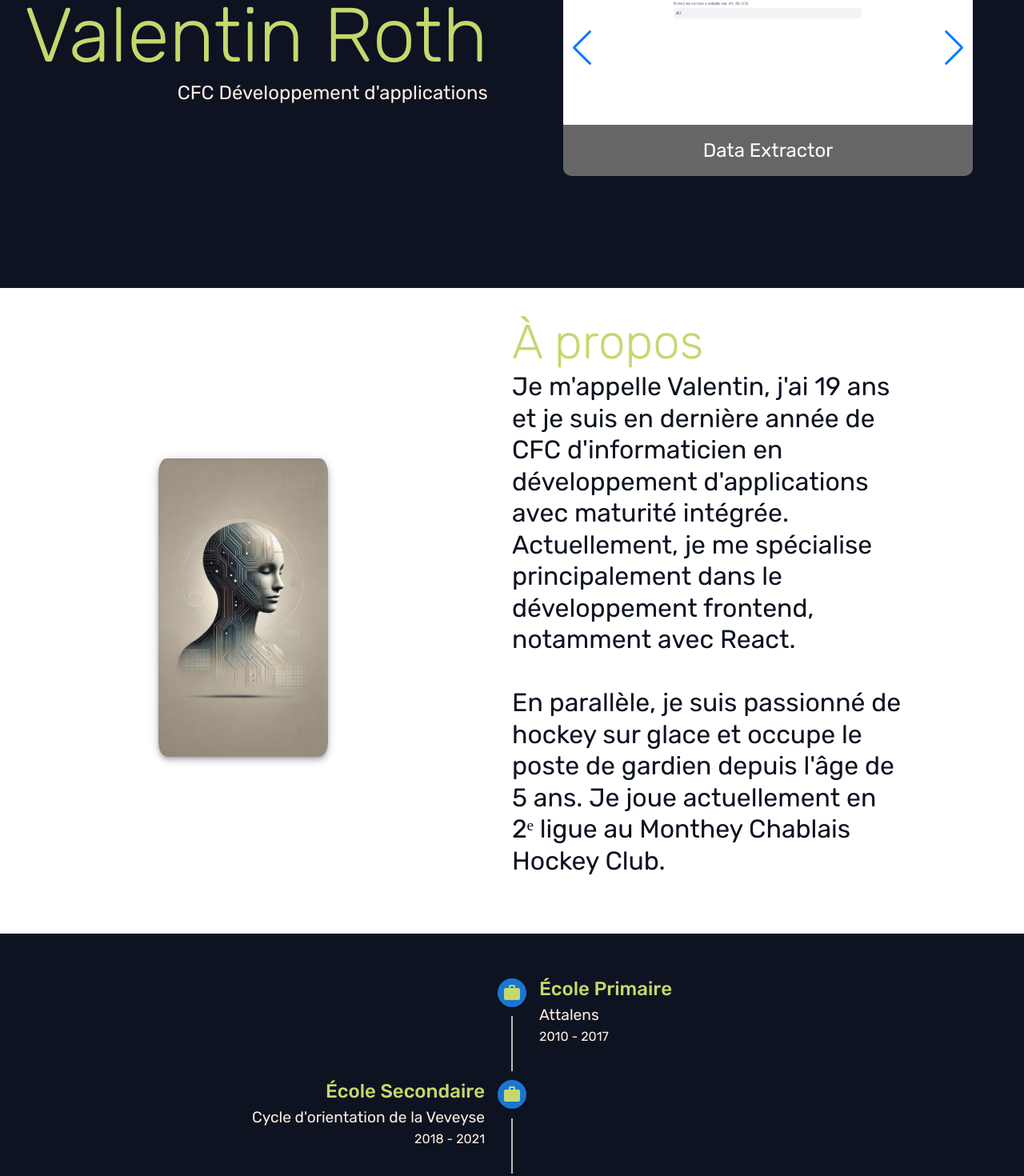
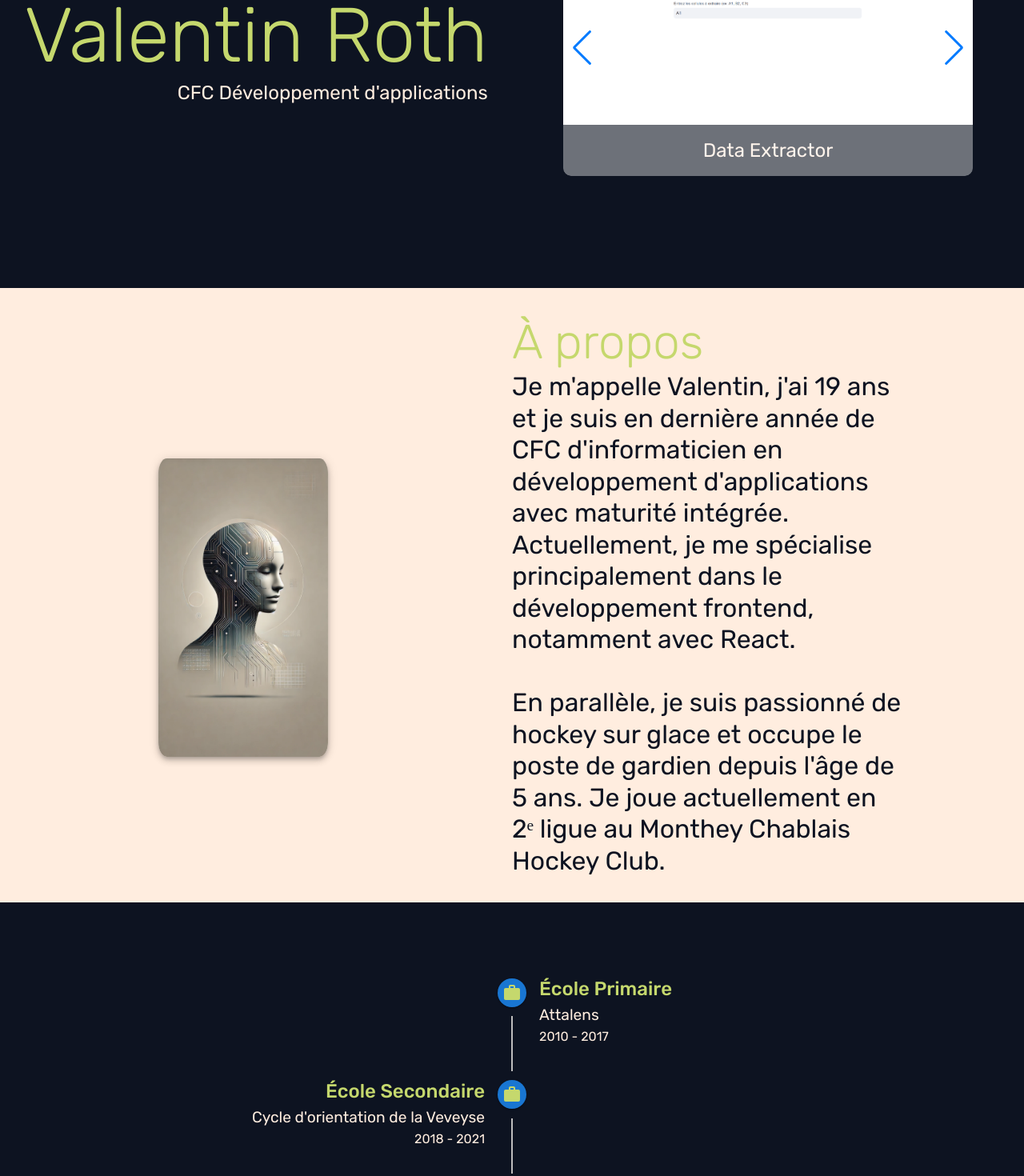
Before and after one commit to ElMonkito/portfolio, a React (Create React App) app: page / in a window 1280 px wide. Shown: the part 240-1710 px from the top of the page at 80% size. Built offline with nearby package versions, Linux system fonts and the light colour scheme.

Commit message:
change padding parcours and bgcolor and carousel color

```diff
--- a/src/components/about.jsx
+++ b/src/components/about.jsx
@@ -10,6 +10,7 @@ export default function About() {
         <Grow in={true} timeout={1500}>
             <Box
                 sx={{
+                    backgroundColor: "#FFEDDF",
                     minHeight: {xs: "70vh", md: "75vh"},
                     display: "flex",
                     flexDirection: {xs: "column", md: "row"},
--- a/src/components/caoursel.jsx
+++ b/src/components/caoursel.jsx
@@ -72,13 +72,14 @@ export default function Carousel() {
                                     bottom: 0,
                                     left: 0,
                                     width: "100%",
-                                    bgcolor: "rgba(0, 0, 0, 0.6)",
+                                    bgcolor: "#0D1321",
+                                    opacity: "0.6",
                                     color: "white",
                                     textAlign: "center",
                                     py: 2
                                 }}
                             >
-                                <Typography variant="h5">{project.title}</Typography>
+                                <Typography variant="h5" sx={{ color: "#FFEDDF"}}>{project.title}</Typography>
                             </Box>
                         </Box>
                     </SwiperSlide>
--- a/src/components/parcours.jsx
+++ b/src/components/parcours.jsx
@@ -18,7 +18,7 @@ export default function EducationTimeline() {
             backgroundColor: "#0D1321",
             height: {xs: "120vh", md: "65vh"},
             display: "flex",
-            marginTop: {xs: "10%", md: "3%"},
+            paddingTop: {xs: "10%", md: "3%"},
             flexDirection: {xs: "column", md: "row"},
             overflow: "hidden",
             paddingBottom: {xs: "0%", md: "3%"}
```
